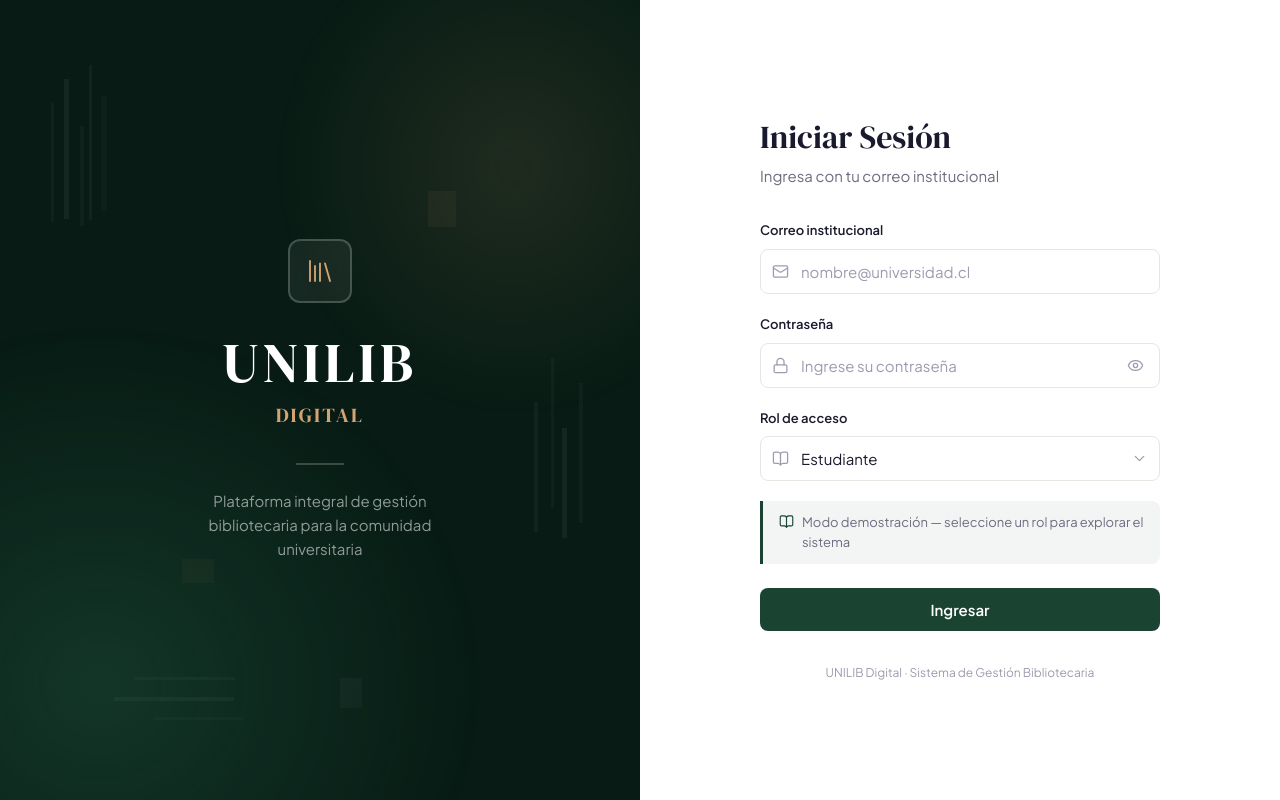
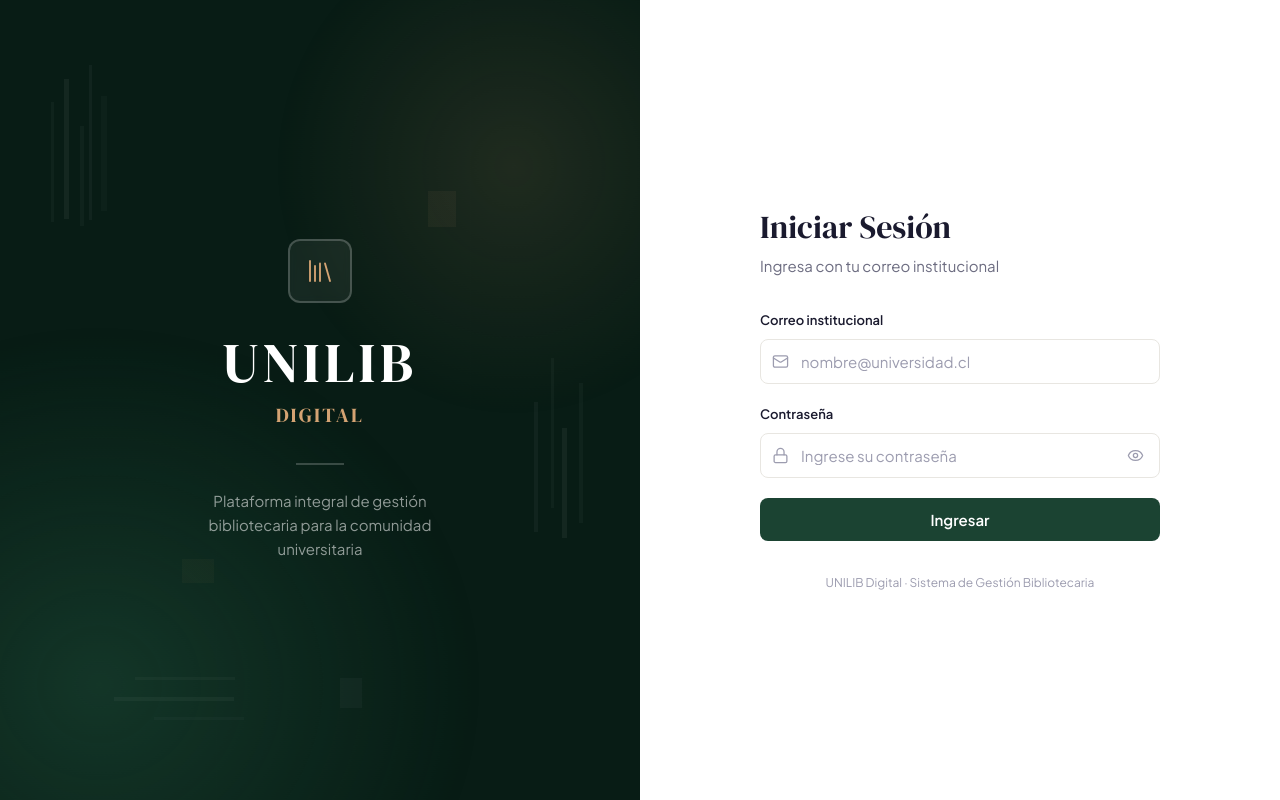
Before and after one commit to fernaanndo/unilib, a React (Vite) app: page /login in a window 1280 px wide. Built offline with nearby package versions, Linux system fonts and the light colour scheme.

Commit message:
login separado por roles (sin selector de rol)

```diff
--- a/src/context/AuthContext.jsx
+++ b/src/context/AuthContext.jsx
@@ -85,12 +85,8 @@ export function AuthProvider({ children }) {
     }
   }, [user])
 
-  const login = useCallback((email, role) => {
-    // Find matching demo user by email, or by role if email doesn't match
-    let found = DEMO_USERS.find((u) => u.email === email && u.rol === role)
-    if (!found) {
-      found = DEMO_USERS.find((u) => u.rol === role)
-    }
+  const login = useCallback((email) => {
+    const found = DEMO_USERS.find((u) => u.email === email)
     if (!found) return false
 
     const sessionUser = { ...found }
--- a/src/pages/auth/LoginPage.css
+++ b/src/pages/auth/LoginPage.css
@@ -272,77 +272,97 @@
   color: var(--color-danger);
 }
 
-/* ─── Select (role) ─── */
+/* ─── Demo Accounts Section ─── */
 
-.login-select-wrapper {
-  position: relative;
+.login-demo-section {
+  margin-top: var(--space-6);
+  padding-top: var(--space-6);
+  border-top: 1px solid var(--color-border);
+}
+
+.login-demo-header {
   display: flex;
   align-items: center;
+  gap: var(--space-2);
+  font-size: var(--text-xs);
+  font-weight: 600;
+  color: var(--color-text-muted);
+  text-transform: uppercase;
+  letter-spacing: 0.05em;
+  margin-bottom: var(--space-3);
 }
 
-.login-select {
-  width: 100%;
-  padding: var(--space-3) calc(var(--space-3) + 20px + var(--space-2)) var(--space-3) calc(var(--space-3) + 20px + var(--space-2));
+.login-demo-accounts {
+  display: flex;
+  flex-direction: column;
+  gap: var(--space-2);
+}
+
+.login-demo-account {
+  display: flex;
+  align-items: center;
+  justify-content: space-between;
+  padding: var(--space-2) var(--space-3);
+  background: var(--color-bg);
   border: 1.5px solid var(--color-border);
   border-radius: var(--radius-md);
-  font-size: var(--text-base);
+  cursor: pointer;
+  transition: border-color var(--transition-fast), background var(--transition-fast), box-shadow var(--transition-fast);
   font-family: var(--font-body);
-  background: var(--color-bg);
-  color: var(--color-text);
-  outline: none;
-  appearance: none;
-  cursor: pointer;
-  transition: border-color var(--transition-base), box-shadow var(--transition-base);
 }
 
-.login-select:focus {
+.login-demo-account:hover:not(:disabled) {
   border-color: var(--color-primary);
-  box-shadow: 0 0 0 3px var(--color-primary-50);
+  background: var(--color-primary-50);
+  box-shadow: var(--shadow-sm);
 }
 
-.login-select-icon {
-  position: absolute;
-  left: var(--space-3);
-  color: var(--color-text-muted);
-  pointer-events: none;
-  display: flex;
-  align-items: center;
-  transition: color var(--transition-base);
+.login-demo-account:active:not(:disabled) {
+  transform: scale(0.99);
 }
 
-.login-select-wrapper:focus-within .login-select-icon {
-  color: var(--color-primary);
+.login-demo-account:disabled {
+  opacity: 0.5;
+  cursor: not-allowed;
 }
 
-.login-select-chevron {
-  position: absolute;
-  right: var(--space-3);
-  color: var(--color-text-muted);
-  pointer-events: none;
-  display: flex;
-  align-items: center;
+.login-demo-account-name {
+  font-size: var(--text-sm);
+  font-weight: 500;
+  color: var(--color-text);
 }
 
-/* ─── Demo note ─── */
-
-.login-demo-note {
-  display: flex;
-  align-items: flex-start;
-  gap: var(--space-2);
-  padding: var(--space-3) var(--space-4);
-  margin-bottom: var(--space-6);
-  background: var(--color-primary-50);
-  border-left: 3px solid var(--color-primary);
-  border-radius: 0 var(--radius-md) var(--radius-md) 0;
-  font-size: var(--text-sm);
-  color: var(--color-text-secondary);
-  line-height: 1.5;
+.login-demo-account-role {
+  font-size: var(--text-xs);
+  font-weight: 600;
+  padding: 2px var(--space-2);
+  border-radius: var(--radius-full);
+  text-transform: capitalize;
 }
 
-.login-demo-note-icon {
-  flex-shrink: 0;
-  margin-top: 1px;
-  color: var(--color-primary);
+.login-demo-role--estudiante {
+  background: #dbeafe;
+  color: #1e40af;
+}
+
+.login-demo-role--docente {
+  background: #fef3c7;
+  color: #92400e;
+}
+
+.login-demo-role--bibliotecario {
+  background: #d1fae5;
+  color: #065f46;
+}
+
+.login-demo-role--jefe {
+  background: #ede9fe;
+  color: #5b21b6;
+}
+
+.login-demo-role--admin {
+  background: #fce7f3;
+  color: #9d174d;
 }
 
 /* ─── Error message ─── */
--- a/src/pages/auth/LoginPage.jsx
+++ b/src/pages/auth/LoginPage.jsx
@@ -1,8 +1,7 @@
 import { useState } from 'react'
 import { Navigate } from 'react-router-dom'
 import { useAuth } from '../../context/AuthContext'
-import { ROLE_LABELS } from '../../data/permissions'
-import { BookOpen, Mail, Lock, ChevronDown, Eye, EyeOff, Library } from 'lucide-react'
+import { Mail, Lock, Eye, EyeOff, Library } from 'lucide-react'
 import './LoginPage.css'
 
 export default function LoginPage() {
@@ -10,7 +9,6 @@ export default function LoginPage() {
   const [email, setEmail] = useState('')
   const [password, setPassword] = useState('')
   const [showPassword, setShowPassword] = useState(false)
-  const [role, setRole] = useState('estudiante')
   const [error, setError] = useState('')
   const [loading, setLoading] = useState(false)
 
@@ -20,8 +18,8 @@ export default function LoginPage() {
 
   const emailDomain = email.includes('@') ? email.split('@')[1] : null
   const domainValid = emailDomain === 'universidad.cl'
-  const domainInvalid = emailDomain !== null && emailDomain !== '' && !domainValid
-    && !('universidad.cl'.startsWith(emailDomain))
+  const domainInvalid = emailDomain !== null && emailDomain !== ''
+    && !domainValid && !('universidad.cl'.startsWith(emailDomain))
 
   const handleSubmit = async (e) => {
     e.preventDefault()
@@ -43,13 +41,11 @@ export default function LoginPage() {
     }
 
     setLoading(true)
-
-    // Brief delay to feel real
     await new Promise((resolve) => setTimeout(resolve, 800))
 
-    const success = login(email, role)
+    const success = login(email)
     if (!success) {
-      setError('No se pudo iniciar sesión. Intente nuevamente.')
+      setError('Usuario no encontrado. Verifique su correo institucional.')
       setLoading(false)
     }
   }
@@ -152,42 +148,6 @@ export default function LoginPage() {
               </div>
             </div>
 
-            {/* Role selector */}
-            <div className="login-field">
-              <label className="login-label" htmlFor="login-role">
-                Rol de acceso
-              </label>
-              <div className="login-select-wrapper">
-                <span className="login-select-icon">
-                  <BookOpen size={17} strokeWidth={1.8} />
-                </span>
-                <select
-                  id="login-role"
-                  className="login-select"
-                  value={role}
-                  onChange={(e) => setRole(e.target.value)}
-                  disabled={loading}
-                >
-                  {Object.entries(ROLE_LABELS).map(([key, label]) => (
-                    <option key={key} value={key}>{label}</option>
-                  ))}
-                </select>
-                <span className="login-select-chevron">
-                  <ChevronDown size={17} strokeWidth={1.8} />
-                </span>
-              </div>
-            </div>
-
-            {/* Demo note */}
-            <div className="login-demo-note">
-              <span className="login-demo-note-icon">
-                <BookOpen size={15} strokeWidth={1.8} />
-              </span>
-              <span>
-                Modo demostración — seleccione un rol para explorar el sistema
-              </span>
-            </div>
-
             {/* Error */}
             {error && (
               <div className="login-error" role="alert">
```
